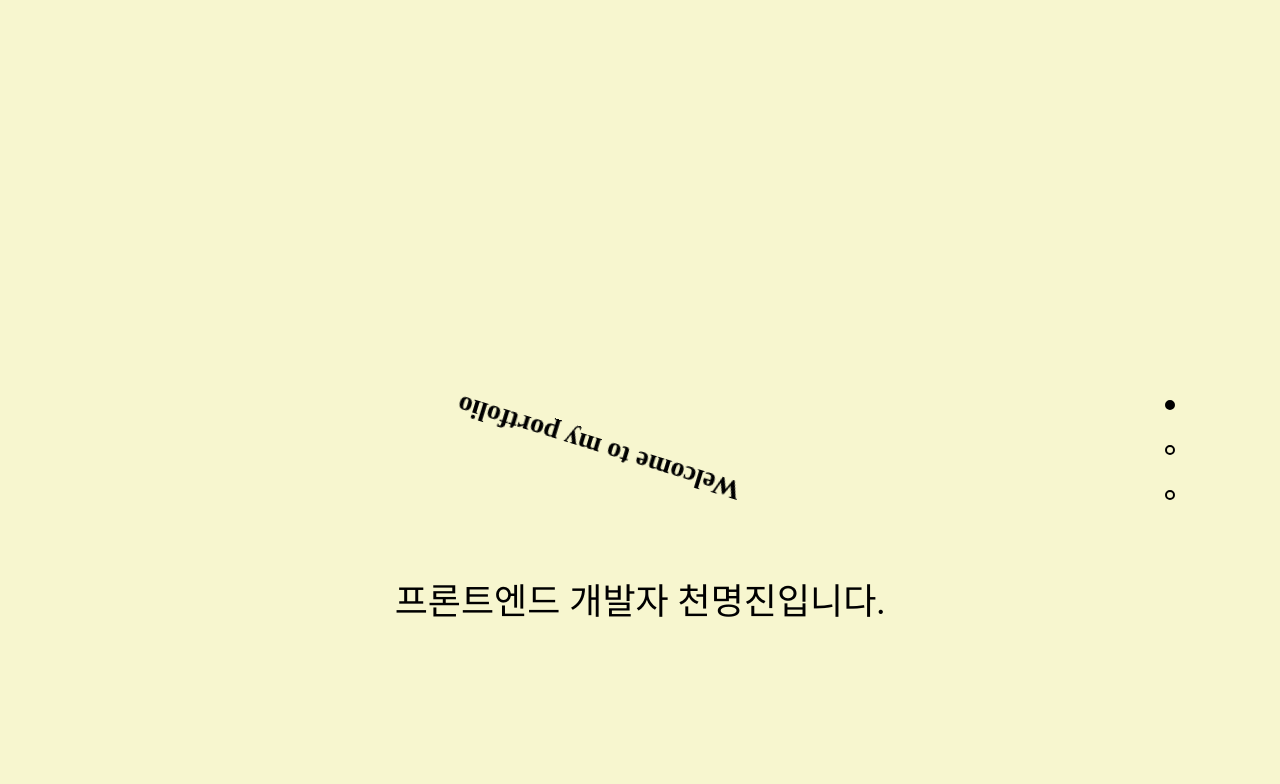
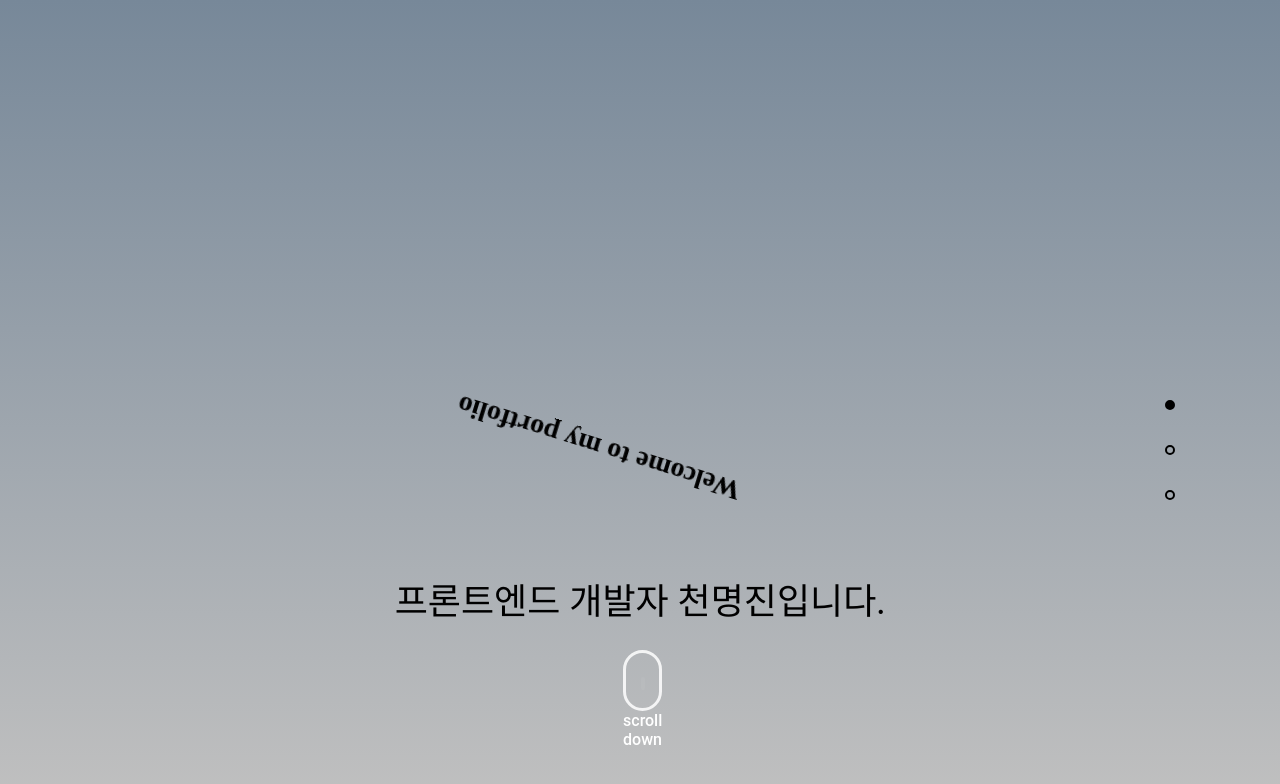
Before and after one commit to 1000mj/fullPage_portfolio, a React (Create React App) app: page / in a window 1280 px wide. Shown: the top 784 px of the page. Built offline with nearby package versions, Linux system fonts and the light colour scheme; a web font is replaced by a local one.

Commit message:
scroll down animation 추가

```diff
--- a/src/App.css
+++ b/src/App.css
@@ -14,6 +14,7 @@
 body {
     margin: 0;
     overflow-y: hidden;
+    background-image: linear-gradient(to bottom, LightSlateGray, silver);
 }
 div {
     display: block;
@@ -103,7 +104,6 @@ div {
 .skills {
     display: flex;
     height: 100vh;
-    background-image: linear-gradient(to bottom, LightSlateGray, silver);
 }
 .skills-btn-container {
     margin: 110px auto;
@@ -121,5 +121,46 @@ button:hover {
     background-image: linear-gradient(to bottom, LightSlateGray, silver);
 }
 
-.inner {
+.scroll-downs {
+    position: relative;
+    bottom: 150px;
+    margin: 0 auto;
+    width: 34px;
+    height: 55px;
 }
+.mousey {
+    width: 3px;
+    padding: 10px 15px;
+    height: 35px;
+    border: 3px solid white;
+    border-radius: 25px;
+    opacity: 0.85;
+    box-sizing: content-box;
+}
+.scroller {
+    width: 4px;
+    height: 13px;
+    border-radius: 25%;
+    background-color: white;
+    animation-name: scroll;
+    animation-duration: 2s;
+    animation-iteration-count: infinite;
+}
+@keyframes scroll {
+    0% {
+        opacity: 0;
+    }
+    10% {
+        transform: translateY(0);
+        opacity: 1;
+    }
+    100% {
+        transform: translateY(15px);
+        opacity: 0;
+    }
+}
+.scroll_down {
+    color: white;
+    font-size: 1rem;
+    font-family: 'Roboto', 'Arial', sans-serif;
+}
--- a/src/App.js
+++ b/src/App.js
@@ -87,9 +87,10 @@ function App() {
     }, []);
 
     return (
+        <>
             <div ref={outerDivRef} className="outer">
                 <Dots scrollIndex={scrollIndex} />
-            <div className="inner bg-yellow">
+                <div className="inner">
                     <div className="Main">
                         <header className="Main-header">
                             <div className="Main-spin">Welcome to my portfolio</div>
@@ -97,7 +98,13 @@ function App() {
                         </header>
                     </div>
                 </div>
-            <div className="divider"></div>
+
+                <div class="scroll-downs">
+                    <div class="mousey">
+                        <div class="scroller"></div>
+                    </div>
+                    <h2 className="scroll_down">scroll down</h2>
+                </div>
                 <div className="skills">
                     <div className="skills-btn-container">
                         <button className="skills-btn">Front-end</button>
@@ -105,9 +112,9 @@ function App() {
                         <button className="skills-btn">etc...</button>
                     </div>
                 </div>
-            <div className="divider"></div>
                 <div className="inner "></div>
             </div>
+        </>
     );
 }
 
```
Lines whose indentation alone changed are shown as unchanged.
